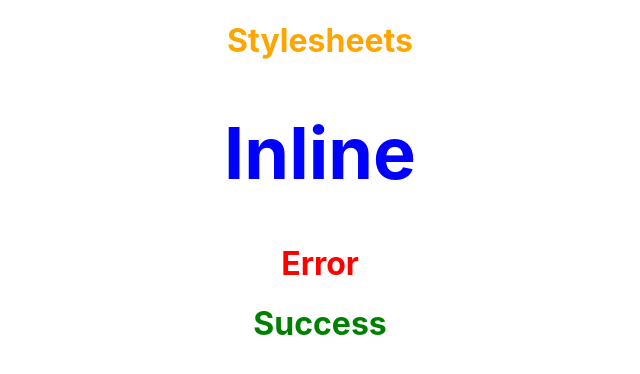
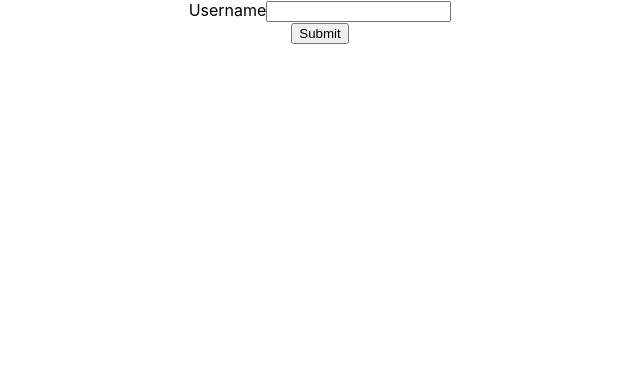
Before and after one commit to roberto-rebello/react-demo, a React (Create React App) app: page / in a window 1280 px wide. Shown: the top 374 px of the page, without its empty margins (320-960 px from the left). Built offline with nearby package versions, Linux system fonts and the light colour scheme.

Commit message:
Creating Form component for working with forms example

```diff
--- a/src/App.js
+++ b/src/App.js
@@ -9,6 +9,7 @@ import UserGreeting from "./components/UserGreeting"
 import NameList from "./components/NameList"
 import Stylesheet from "./components/Stylesheet"
 import Inline from "./components/Inline"
+import Form from "./components/Form"
 
 function App() {
     return (
@@ -24,11 +25,12 @@ function App() {
             <ClickHandler/>
             <ParentComponent/>
             <UserGreeting/>
-            <NameList/>*/}
+            <NameList/>
             <Stylesheet/>
             <Inline/>
             <h1 className="error">Error</h1>
-            <h1 className={styles.success}>Success</h1>
+            <h1 className={styles.success}>Success</h1>*/}
+            <Form />
         </div>
     );
 }
--- /dev/null
+++ b/src/components/Form.js
@@ -0,0 +1,22 @@
+import {useState} from "react";
+
+export default function Form() {
+    const [username, setUsername] = useState("");
+
+    const handleSubmit = (submitEvent) => {
+        submitEvent.preventDefault();
+        alert(`Form data is: ${username}`);
+    }
+
+    return (
+        <>
+        <form onSubmit={handleSubmit}>
+            <div>
+                <label>Username</label>
+                <input type="text" value={username} onChange={(event) => setUsername(event.target.value)}/>
+            </div>
+            <button type="submit">Submit</button>
+        </form>
+        </>
+    )
+}
```
